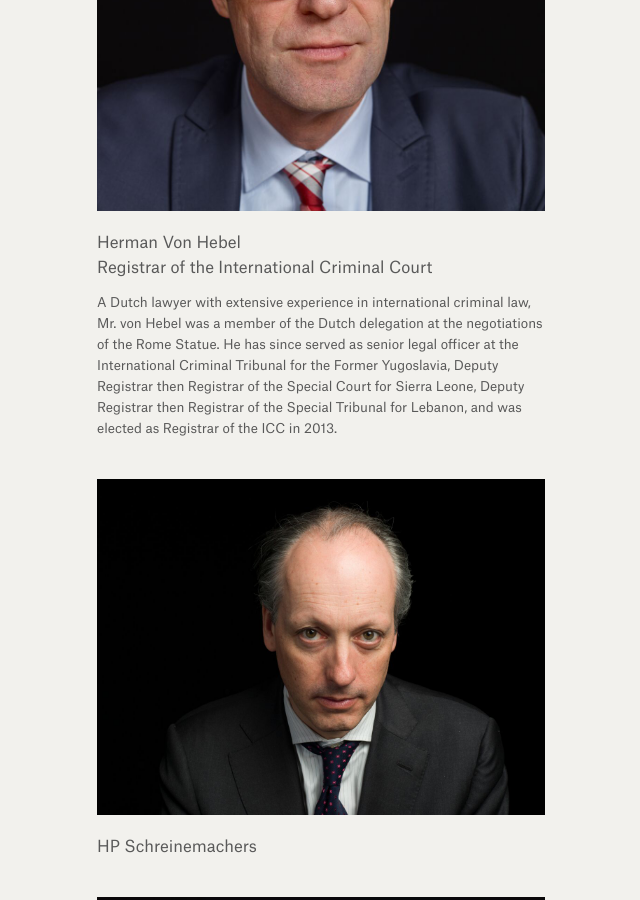
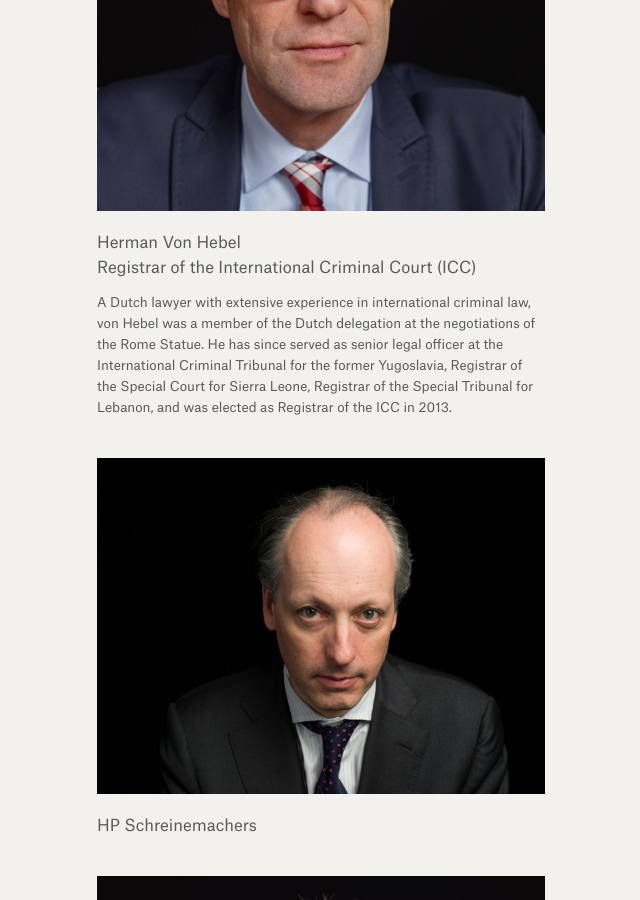
Before and after one commit to weights-and-measures/weights-and-measures.github.io, a Jekyll site: the page built from photographs.html, in a window 1280 px wide and 900 px high, scrolled down 33430 px. Shown: the whole window, without its empty margins (319-959 px from the left). Built offline with Jekyll 4.4.1, drawn with Linux system fonts in a browser that asks for light colours.

Commit message:
Updated Herman Von Hebel

```diff
--- a/_photographs/herman-von-hebel.markdown
+++ b/_photographs/herman-von-hebel.markdown
@@ -6,7 +6,7 @@ position: 20
 
 ![Herman Von Hebel.jpeg](/uploads/Herman%20Von%20Hebel.jpeg)
 
-Herman Von Hebel <br> Registrar of the International Criminal Court
+Herman Von Hebel <br> Registrar of the International Criminal Court (ICC)
 
 
-A Dutch lawyer with extensive experience in international criminal law, Mr. von Hebel was a member of the Dutch delegation at the negotiations of the Rome Statue. He has since served as senior legal officer at the International Criminal Tribunal for the Former Yugoslavia, Deputy Registrar then Registrar of the Special Court for Sierra Leone, Deputy Registrar then Registrar of the Special Tribunal for Lebanon, and was elected as Registrar of the ICC in 2013.
+A Dutch lawyer with extensive experience in international criminal law, von Hebel was a member of the Dutch delegation at the negotiations of the Rome Statue. He has since served as senior legal officer at the International Criminal Tribunal for the former Yugoslavia, Registrar of the Special Court for Sierra Leone, Registrar of the Special Tribunal for Lebanon, and was elected as Registrar of the ICC in 2013.
```
